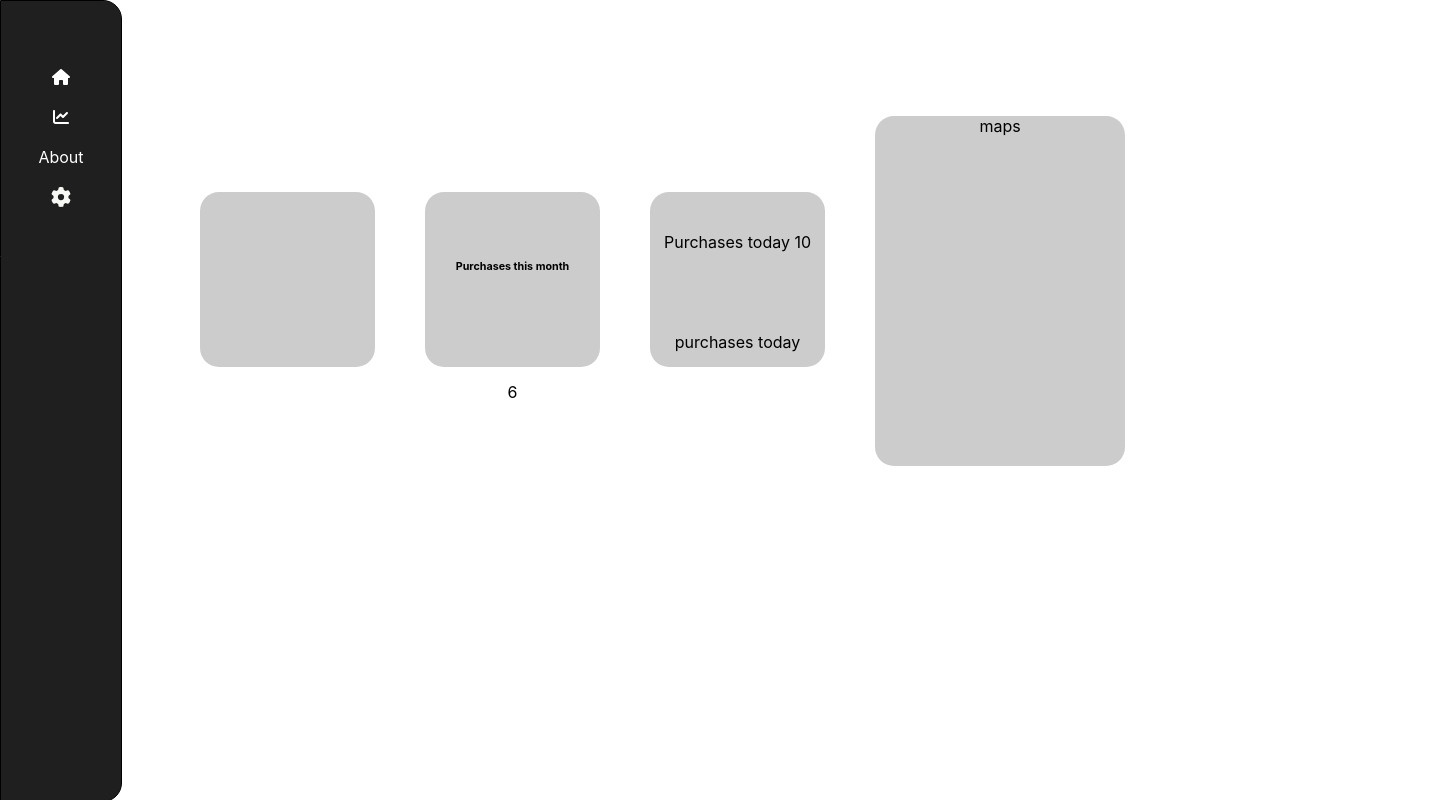
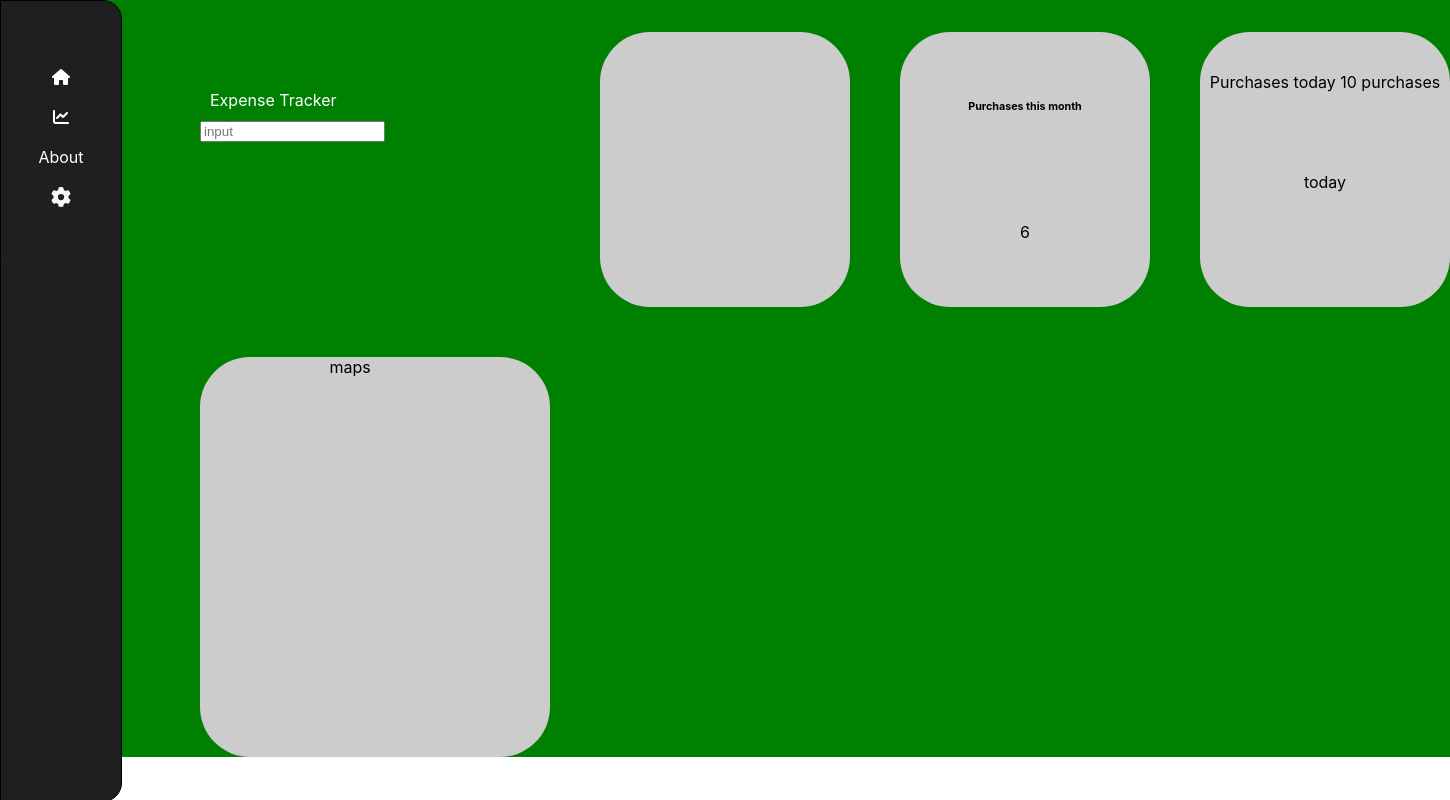
Before and after one commit to Gavin-1001/ExpenseTrackerApi, a React (Create React App) app in the folder src/main/ui-react/: page /dashboard in a window 1280 px wide. Shown: the whole page, 1450 px wide, since content can reach past the window. Built offline with nearby package versions, Linux system fonts and the light colour scheme.

Commit message:
Added some changes

```diff
--- a/src/main/ui-react/src/pages/Dashboard/Dashboard.css
+++ b/src/main/ui-react/src/pages/Dashboard/Dashboard.css
@@ -1,28 +1,40 @@
 .container {
+    background-color: green;
     display: grid;
     grid-template-columns: repeat(4, 1fr); /* Four equal-width columns */
     grid-gap: 50px; /* Spacing between items */
 }
 
+
+
 .sevenDayPurchases {
-    width: 175px;
-    height: 175px;
+    width: 250px;
+    height: 275px;
     background-color: #ccc;
     text-align: center;
     line-height: 100px;
-    margin-top: 12rem;
-    border-radius: 19px 19px 19px 19px
+    margin-top: 2rem;
+    border-radius: 50px 50px 50px 50px;
+    grid-gap: 50px; /* Spacing between items */
 }
 
-
-
-
-.sevenDayPurchasesBig {
-    width: 250px;
+.sevenDayPurchasesBig{
+    width: 300px;
     height: 350px;
     background-color: #ccc;
     text-align: center;
     /*line-height: 100px;*/
-    margin-top: 7.25rem;
-    border-radius: 19px 19px 19px 19px
+
+    border-radius: 50px 50px 50px 50px;
+    grid-gap: 100px; /* Spacing between items */
+    /*margin: 7.5rem 6rem 12rem;*/
+    padding: 0 50px 50px 0;
 }
+
+.title {
+    grid-column: span 4; /* Make the title span all four columns */
+    color: white;
+    padding: 10px;
+    background-color: inherit;
+    margin-top: 5rem;
+}
--- a/src/main/ui-react/src/pages/Dashboard/Dashboard.js
+++ b/src/main/ui-react/src/pages/Dashboard/Dashboard.js
@@ -2,9 +2,19 @@ import './Dashboard.css'
 
 const Dashboard = () => {
 
-    return(
+    return (
 
         <div className="container">
+
+            <div className="title-searchcontainer">
+                <div className="title">
+                    Expense Tracker
+                </div>
+                <div className="search">
+                    <input type={"text"} placeholder={"input"} />
+                </div>
+            </div>
+
 
             <div className="sevenDayPurchases">
 
@@ -21,9 +31,10 @@ const Dashboard = () => {
                 Purchases today
                 10 purchases today
             </div>
-
-            <div className="sevenDayPurchasesBig">
-                maps
+            <div className="sevenDayPurchaseBigContainer">
+                <div className="sevenDayPurchasesBig">
+                    maps
+                </div>
             </div>
 
         </div>
```
Also changed, not shown: 1 other file (tests, documents, lock files or other folders).
